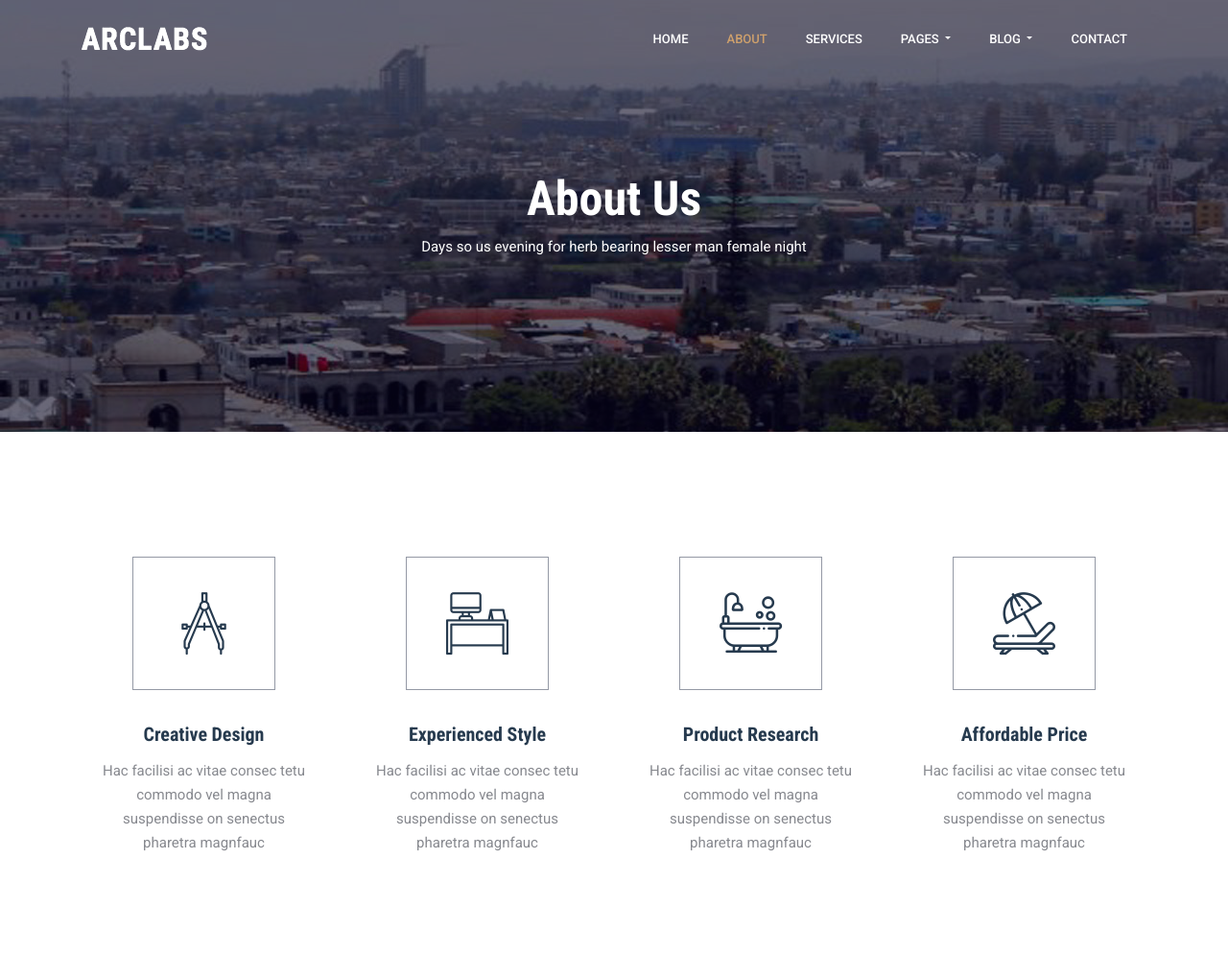
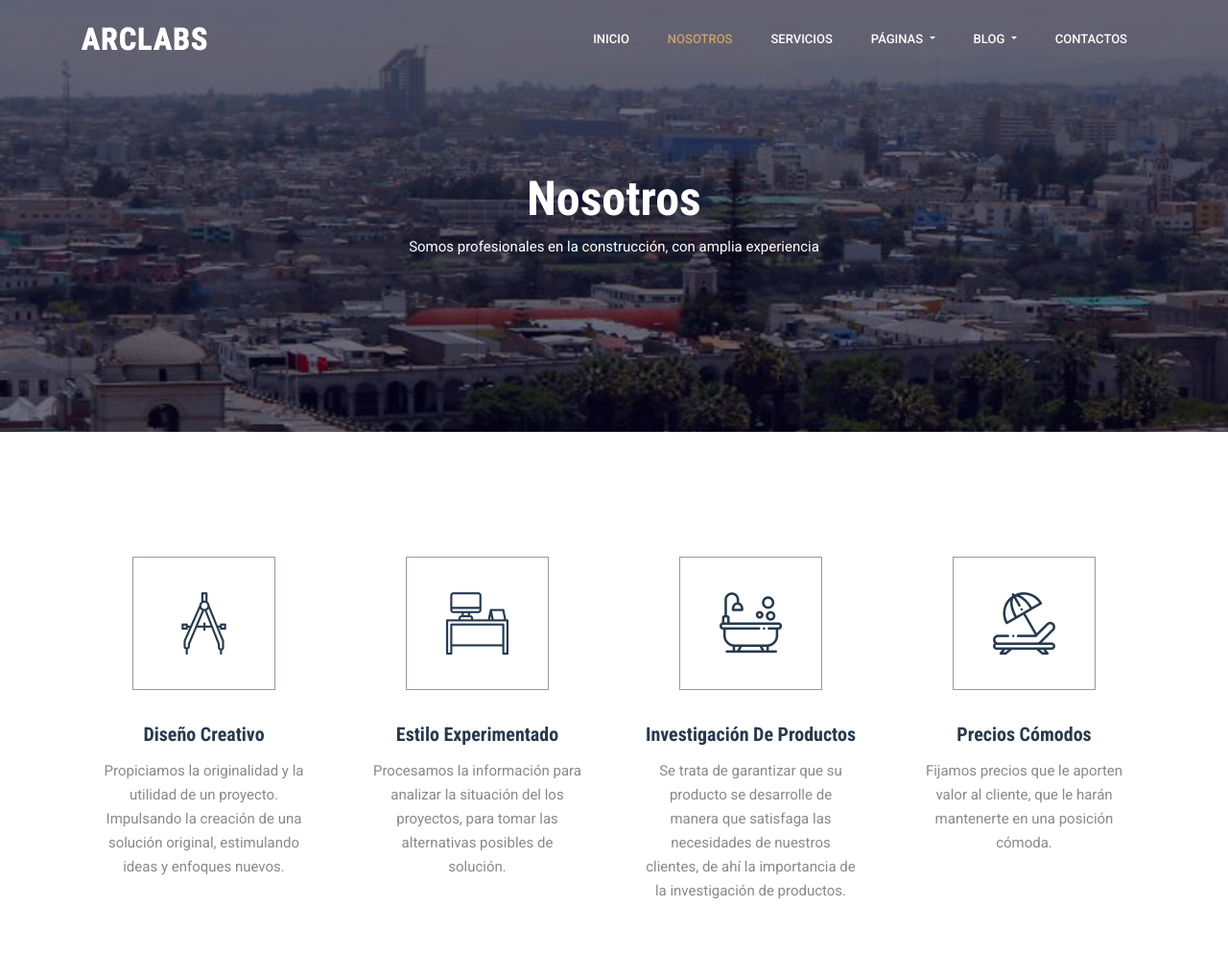
Before and after one commit to thekos667/central, a plain HTML site: page about.html in a window 1280 px wide. Shown: the top 994 px of the page at 96% size. Drawn offline with nearby package versions, Linux system fonts and the light colour scheme.

Commit message:
Add files via upload

```diff
--- a/about.html
+++ b/about.html
@@ -15,7 +15,7 @@
 	<!-- meta character set -->
 	<meta charset="UTF-8">
 	<!-- Site Title -->
-	<title>About</title>
+	<title>Nosotros</title>
 
 	<link href="https://fonts.googleapis.com/css?family=Roboto+Condensed:300,400,700|Roboto:400,500" rel="stylesheet">
 	<!--
@@ -46,12 +46,12 @@
 
 				<div class="collapse navbar-collapse justify-content-end align-items-center" id="navbarSupportedContent">
 					<ul class="navbar-nav">
-						<li><a href="index.html">Home</a></li>
-						<li><a class="active" href="about.html">About</a></li>
-						<li><a href="services.html">Services</a></li>
+						<li><a href="index.html">Inicio</a></li>
+						<li><a class="active" href="about.html">Nosotros</a></li>
+						<li><a href="services.html">Servicios</a></li>
 						<li class="dropdown">
 							<a class="dropdown-toggle" href="#" id="navbardrop" data-toggle="dropdown">
-								Pages
+								Páginas
 							</a>
 							<div class="dropdown-menu">
 								<a class="dropdown-item" href="projects.html">Projects</a>
@@ -67,7 +67,7 @@
 								<a class="dropdown-item" href="blog-single.html">Blog Details</a>
 							</div>
 						</li>
-						<li><a href="contact.html">Contact</a></li>
+						<li><a href="contact.html">Contactos</a></li>
 					</ul>
 				</div>
 			</div>
@@ -81,8 +81,8 @@
 		<div class="container">
 			<div class="row justify-content-between align-items-center text-center banner-content">
 				<div class="col-lg-12">
-					<h1 class="text-white">About Us</h1>
-					<p>Days so us evening for herb bearing lesser man female night</p>
+					<h1 class="text-white">Nosotros</h1>
+					<p>Somos profesionales en la construcción, con amplia experiencia</p>
 				</div>
 			</div>
 		</div>
@@ -96,29 +96,29 @@
 				<div class="col-lg-3 col-md-6">
 					<div class="feature-item">
 						<i class="fi flaticon-compass"></i>
-						<h4>Creative Design</h4>
-						<p>Hac facilisi ac vitae consec tetu commodo vel magna suspendisse on senectus pharetra magnfauc </p>
+						<h4>Diseño creativo</h4>
+						<p>Propiciamos la originalidad y la utilidad de un proyecto. Impulsando la creación de una solución original, estimulando ideas y enfoques nuevos.</p>
 					</div>
 				</div>
 				<div class="col-lg-3 col-md-6">
 					<div class="feature-item">
 						<i class="fi flaticon-desk"></i>
-						<h4>Experienced Style</h4>
-						<p>Hac facilisi ac vitae consec tetu commodo vel magna suspendisse on senectus pharetra magnfauc </p>
+						<h4>Estilo experimentado</h4>
+						<p>Procesamos la información para analizar la situación del los proyectos, para tomar las alternativas posibles de solución.</p>
 					</div>
 				</div>
 				<div class="col-lg-3 col-md-6">
 					<div class="feature-item">
 						<i class="fi flaticon-bathroom"></i>
-						<h4>Product Research</h4>
-						<p>Hac facilisi ac vitae consec tetu commodo vel magna suspendisse on senectus pharetra magnfauc </p>
+						<h4>Investigación de productos</h4>
+						<p>Se trata de garantizar que su producto se desarrolle de manera que satisfaga las necesidades de nuestros clientes, de ahí la importancia de la investigación de productos.</p>
 					</div>
 				</div>
 				<div class="col-lg-3 col-md-6">
 					<div class="feature-item">
 						<i class="fi flaticon-beach"></i>
-						<h4>Affordable Price</h4>
-						<p>Hac facilisi ac vitae consec tetu commodo vel magna suspendisse on senectus pharetra magnfauc </p>
+						<h4>Precios cómodos</h4>
+						<p>Fijamos precios que le aporten valor al cliente, que le harán mantenerte en una posición cómoda.</p>
 					</div>
 				</div>
 			</div>
```
